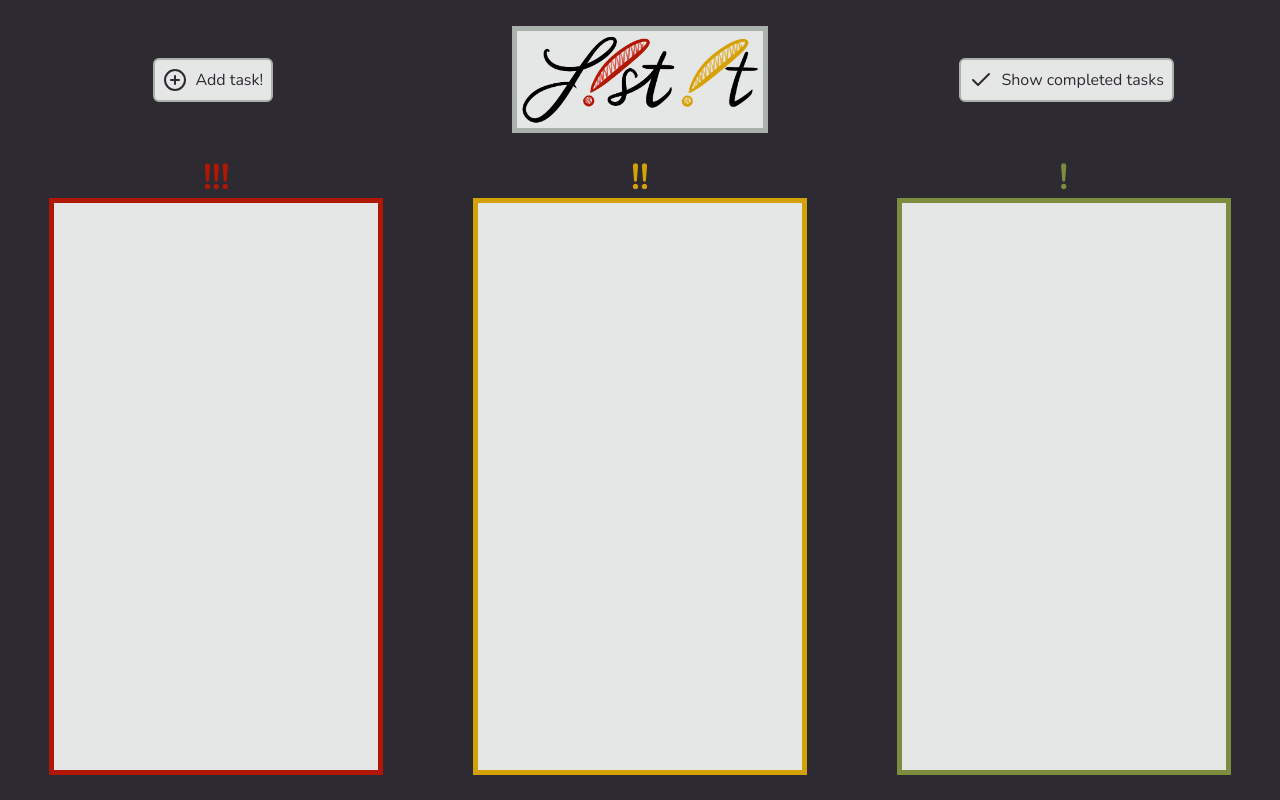
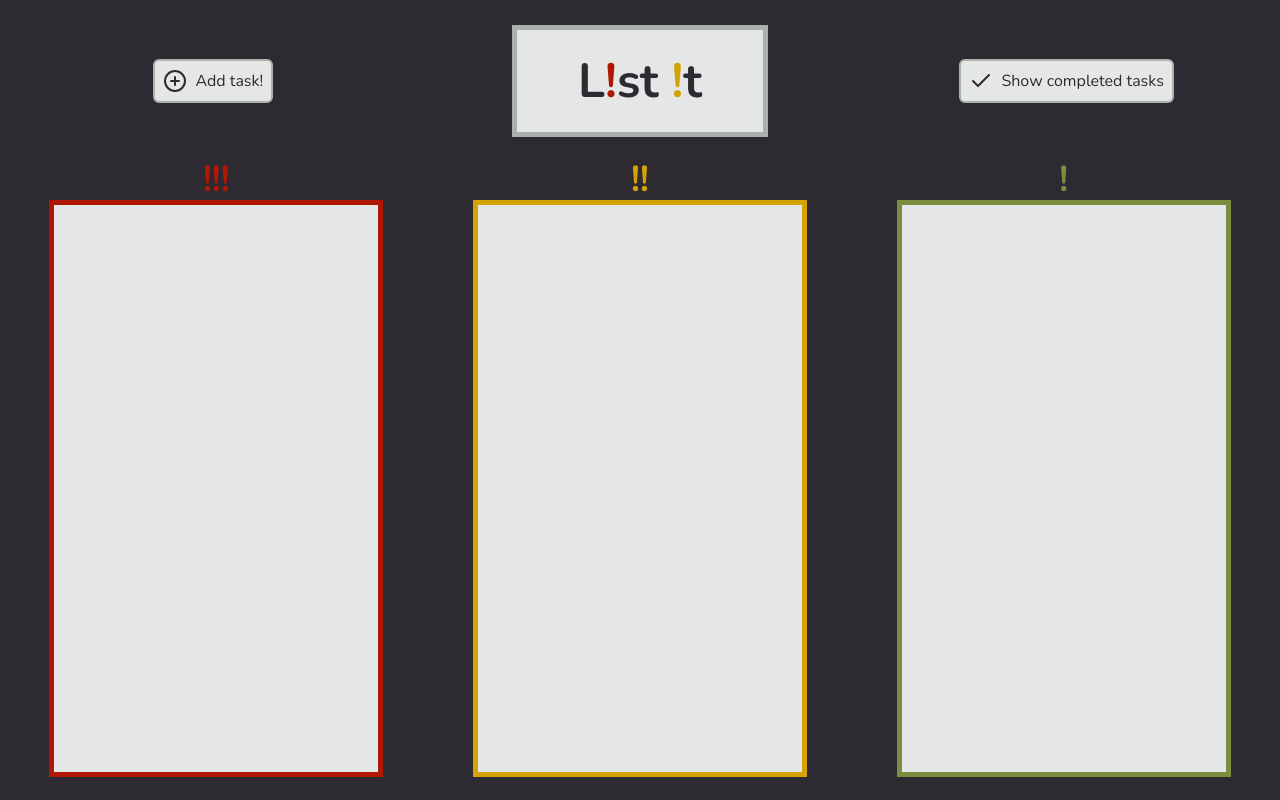
Before and after one commit to astro4u/todo-list-application, a React (Vite) app: page / in a window 1280 px wide. Built offline with nearby package versions, Linux system fonts and the light colour scheme.

Commit message:
temp solution for logo

```diff
--- a/src/Header.jsx
+++ b/src/Header.jsx
@@ -13,8 +13,8 @@ export function Header({ child1, child2 }) {
     return (
         <div className={styles.header}>
             <div className={styles.todolisttitle}>
-                <img src="\src\assets\listit-logo.png" alt="ListIt logo"/>
-                {/*<p className={styles.title}>L<span className="text-veryImportant">!</span>st <span className="text-semiImportant">!</span>t</p>*/}
+                {/*<img src="\src\assets\listit-logo.png" alt="ListIt logo"/>*/}
+                <p className={styles.title}>L<span className="text-veryImportant">!</span>st <span className="text-semiImportant">!</span>t</p>
             </div>
             <div className={styles.addtaskbuttonarea}>
                 { child1 }
```
